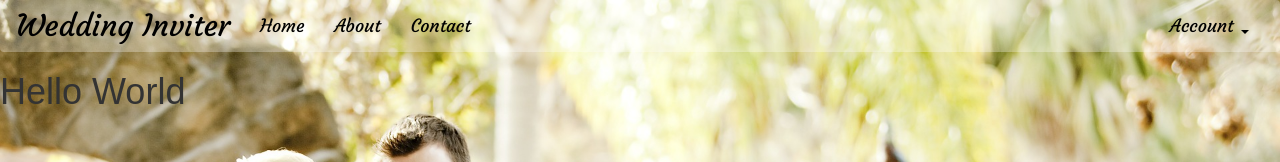
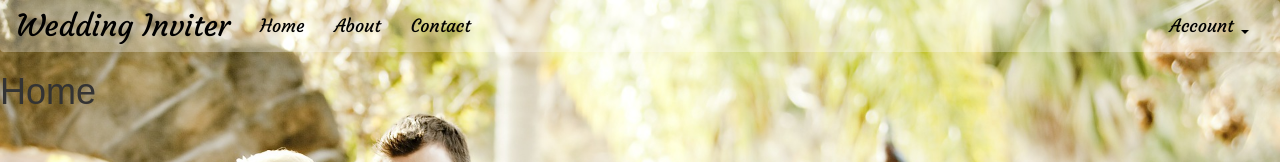
Before and after one commit to ericbastarache/wedding-inviter, a React (Create React App) app in the folder client/: page / in a window 1280 px wide. Shown: the top 162 px of the page. Built offline with nearby package versions, Linux system fonts and the light colour scheme.

Commit message:
Created routing component to handle all routing in the application

```diff
--- a/client/src/components/Main/Main.js
+++ b/client/src/components/Main/Main.js
@@ -1,9 +1,22 @@
 import React from 'react';
-
+import { Route, Switch } from 'react-router-dom';
+import Home from '../Home/Home';
+import About from '../About/About';
+import Contact from '../Contact/Contact';
+import Login from '../Login/Login';
+import Register from '../Register/Register';
 
 const Main = () => {
   return (
-    <h1>Hello World</h1>
+    <div>
+      <Switch>
+        <Route exact path="/" component={Home} />
+        <Route path="/about" component={About} />
+        <Route path="/contact" component={Contact} />
+        <Route path="/login" component={Login} />
+        <Route path="/register" component={Register} />
+      </Switch>
+    </div>
   )
 }
 
```
